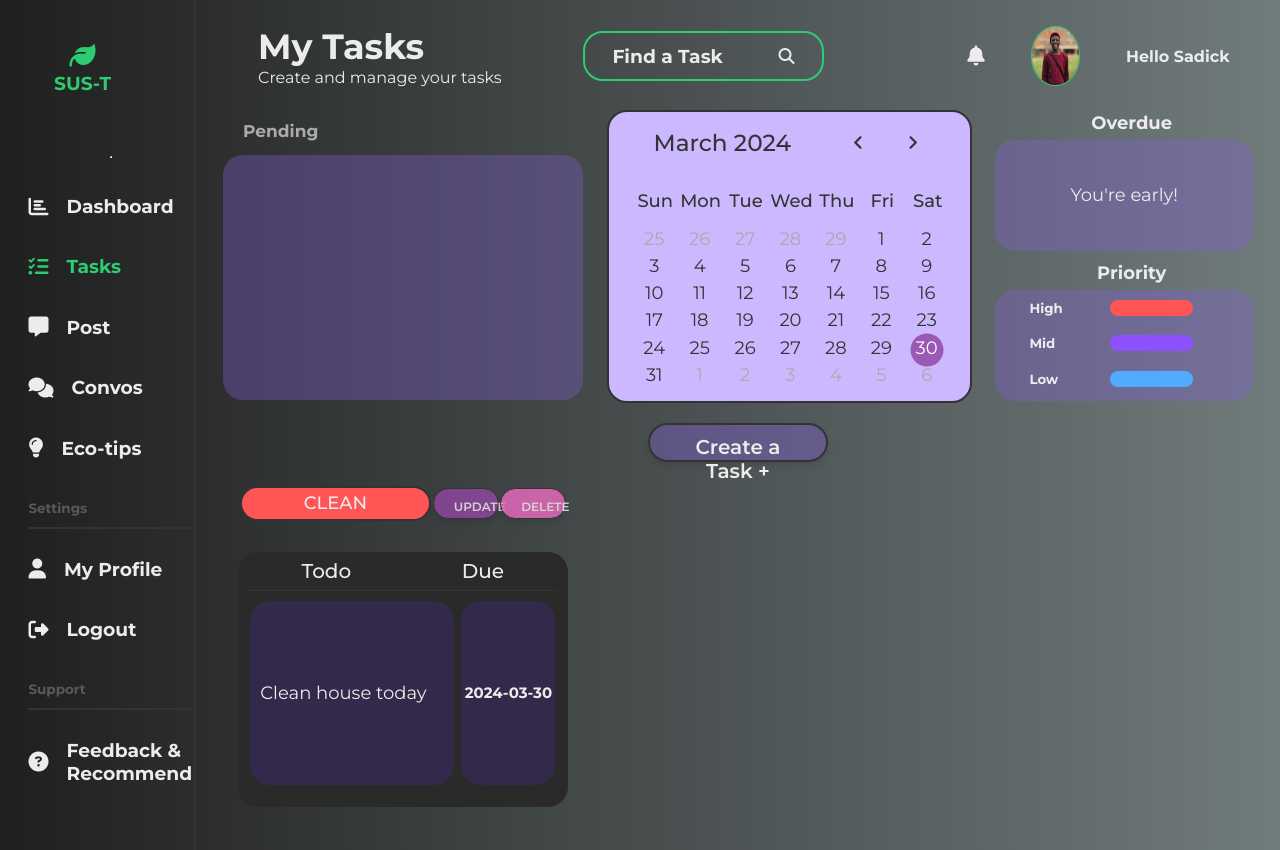
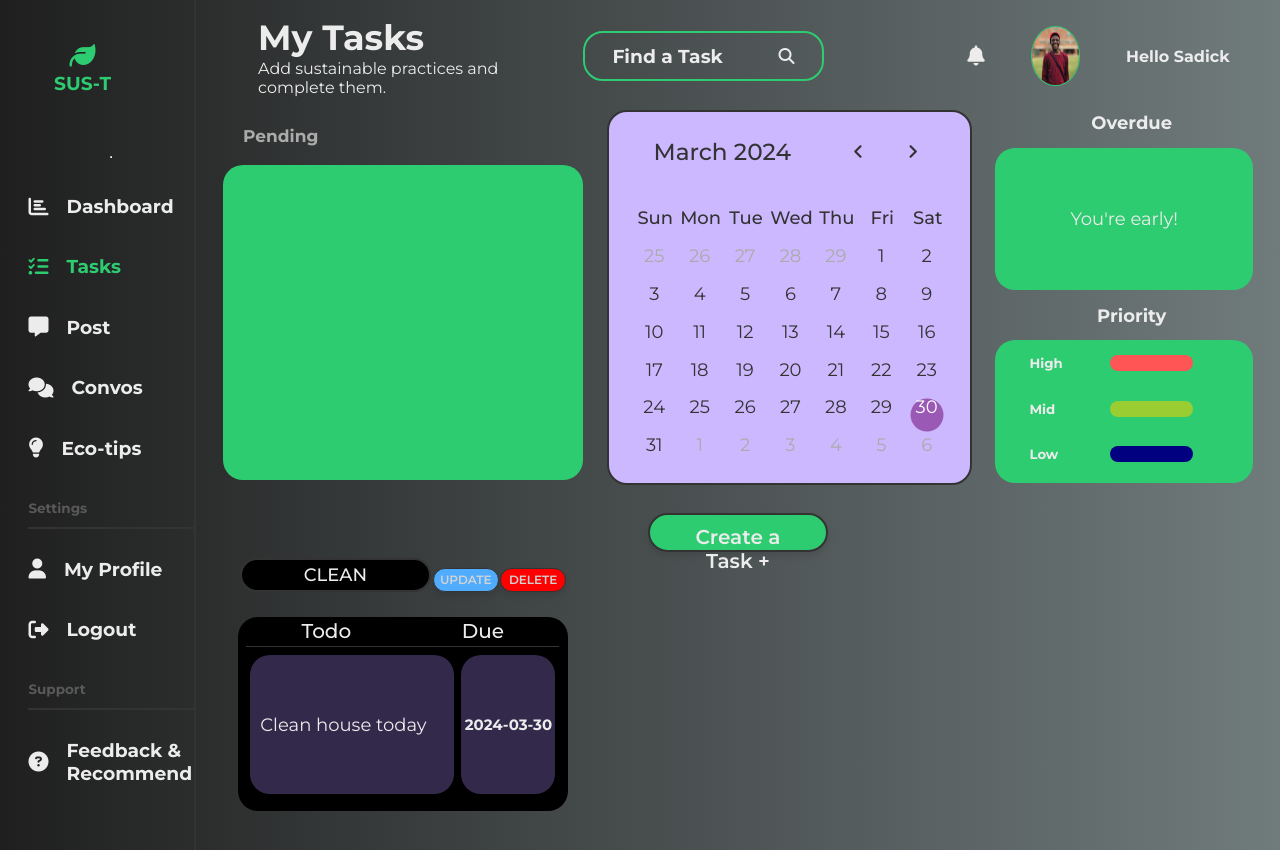
Before and after one commit to Sadickachuli/sus-tracker-app, a Flask app: page /tasks in a window 1280 px wide. Run offline with Flask 3, Linux system fonts and the light colour scheme; a user stored in the database is signed in; some libraries are stand-ins or nearby versions.

Commit message:
add-touches

```diff
--- a/SUS-main/flaskapp/Templates/create_post.html
+++ b/SUS-main/flaskapp/Templates/create_post.html
@@ -3,12 +3,8 @@
 <title>Posts</title>
 {% endblock title %}
 
-{% block styles %}
-{{ super() }} <!-- Include any stylesheets from the parent template -->
-<link rel="stylesheet" href="https://stackpath.bootstrapcdn.com/bootstrap/4.5.2/css/bootstrap.min.css">
-{% endblock styles %}
+{% block mainheader %}
 
-{% block mainheader %}
 <div class="content-section">
     <form method="POST" action="">
         {{ form.hidden_tag() }}
--- a/SUS-main/flaskapp/Templates/layout.html
+++ b/SUS-main/flaskapp/Templates/layout.html
@@ -19,6 +19,10 @@
     <link
       rel="stylesheet"
       href="{{ url_for('static', filename='styles/tasks.css') }}"
+    />
+    <link
+      rel="stylesheet"
+      href="{{ url_for('static', filename='styles/create_post.css') }}"
     />
     <link
       rel="stylesheet"
--- a/SUS-main/flaskapp/Templates/profile.html
+++ b/SUS-main/flaskapp/Templates/profile.html
@@ -7,7 +7,6 @@
   <div class="profile-header">
     <div class="profile-title">
       <h2>My Profile</h2>
-      <p>See and update you personal information</p>
     </div>
     <div class="profile-pic">
       <i class="fa-solid fa-bell"></i>
@@ -50,7 +49,6 @@
           <div class="update-button">{{ form.submit(class="submit") }}</div>
         </form>
       </div>
-      <div class="user-teams"></div>
     </div>
   </div>
   <!-- Flash Messages -->
--- a/SUS-main/flaskapp/Templates/support.html
+++ b/SUS-main/flaskapp/Templates/support.html
@@ -10,7 +10,6 @@
     <div class="title-search">
       <div class="dash-title">
         <h2>Help & Support</h2>
-        <p>Any questions? Please Ask</p>
       </div>
       <div class="search-bar">
         <h3>search</h3>
@@ -19,7 +18,6 @@
     </div>
 
     <div class="profile-pic">
-      <i class="fa-solid fa-comments"></i>
       <i class="fa-solid fa-bell"></i>
       <img src="{{ image_file }}" alt="profile picture" />
       <h4>Hello {{ current_user.username }}</h4>
@@ -30,7 +28,7 @@
   <div class="supp-body">
     <div class="container">
         <h1>Help and Support</h1>
-        <p>If you need assistance, please feel free to contact us by email at <a href="mailto:m.achuli@alustudent.com">sus-t@help.org</a>.</p>
+        <p>Please give your feedback or make any inquiries through this email: <a href="mailto:m.achuli@alustudent.com">sus-t@help.org</a>.</p>
         <button id="expandButton" onclick="expandButton()">Email Us</button>
         <div id="contactForm" class="hidden">
             <form action="mailto:dokonkwo19@gmail.com" method="post" enctype="text/plain">
--- a/SUS-main/flaskapp/Templates/tasks.html
+++ b/SUS-main/flaskapp/Templates/tasks.html
@@ -8,7 +8,7 @@
     <div class="title-search">
       <div class="tasks-title">
         <h2>My Tasks</h2>
-        <p>Create and manage your tasks</p>
+        <p>Add sustainable practices and complete them.</p>
       </div>
       <div class="search-bar">
         <h3>Find a Task</h3>
--- a/SUS-main/flaskapp/routes.py
+++ b/SUS-main/flaskapp/routes.py
@@ -60,7 +60,7 @@ def update_task(task_id):
         task.date_due = form.date_due.data
         task.priority = form.priority.data
         db.session.commit()
-        flash('Your post has been updated!', 'success')
+        flash('Your Task has been updated!', 'success')
         return redirect(url_for('tasks'))
     elif request.method == 'GET':
         form.title.data = task.title
--- a/SUS-main/flaskapp/static/styles/dashboard.css
+++ b/SUS-main/flaskapp/static/styles/dashboard.css
@@ -313,7 +313,7 @@ main {
   justify-content: center;
   width: 40%;
   height: 50%;
-  background: #FF5555;
+  background: black;
   font-size: 18px;
   font-weight: 600;
   border-radius: 20px;
--- a/SUS-main/flaskapp/static/styles/support.css
+++ b/SUS-main/flaskapp/static/styles/support.css
@@ -3,7 +3,7 @@
     width: 95%;
     height: 70%;
     border-radius: 20px;
-    background: #815fd657;
+    background: black;
 
 }
 
@@ -22,7 +22,7 @@
 button {
     padding: 10px 20px;
     font-size: 16px;
-    background: #805fd6;
+    background: #2ECC71;
     color: #fff;
     border: none;
     cursor: pointer;
--- a/SUS-main/flaskapp/static/styles/tasks.css
+++ b/SUS-main/flaskapp/static/styles/tasks.css
@@ -86,7 +86,7 @@ main {
   flex-direction: row;
   justify-content: space-between;
   align-items: center;
-  height: 40%;
+  height: 60%;
   /* border: 2px solid #333;
   border-radius: 20px; */
 }
@@ -120,7 +120,7 @@ main {
   width: 100%;
   height: 85%;
   border-radius: 20px;
-  background: #815fd657;
+  background: #2ECC71;
   margin: 0;
 }
 
@@ -150,7 +150,7 @@ main {
   width: 100%;
   height: 80%;
   border-radius: 20px;
-  background: #815fd657;
+  background: #2ECC71;
   align-items: center;
   justify-content: center;
   font-size: 18px;
@@ -178,7 +178,7 @@ main {
   width: 100%;
   height: 80%;
   border-radius: 20px;
-  background: #815fd657;
+  background: #2ECC71;
 }
 
 .code {
@@ -203,10 +203,10 @@ main {
   background: #FF5555;
 }
 .purple2 {
-  background: #8C52FE;
+  background: yellowgreen;
 }
 .purple3 {
-  background: #50ACFE;
+  background: navy;
 }
 
 /* Tasks Bottom Row */
@@ -225,6 +225,7 @@ main {
 .create-task {
   width: 97%;
   height: 39px;
+  margin-top: 30px;
   border-radius: 20px;
   display: flex;
   flex-direction: row;
@@ -299,13 +300,14 @@ main {
 }
 
 .task-title-high {
-  background: #FF5555;
+  background: black;
   display: flex;
   flex-direction: row;
   justify-content: center;
   align-items: center;
   width: 57%;
-  height: 80%;
+  height: 30px;
+  margin-bottom: 10px;
   border: 2px solid #333;
   border-radius: 20px;
   font-size: 18px;
@@ -329,13 +331,17 @@ main {
 
 /* UPDATE BUTTON */
 .title-update a button {
+  display: flex;
+  flex-direction: row;
+  justify-content: center;
+  align-items: center;
   width: 100%;
   height: 100%;
   border: 0;
   border-radius: 20px;
   font-size: 12px;
   font-weight: 600;
-  background: rgba(223, 77, 252, 0.418);
+  background: #50ACFE;
   border: 1px solid #333;
   color: #d3d3d4;
   cursor: pointer;
@@ -356,13 +362,17 @@ main {
 }
 
 .delete {
+  display: flex;
+  flex-direction: row;
+  justify-content: center;
+  align-items: center;
   width: 20%;
   height: 80%;
   border: 0;
   border-radius: 20px;
   font-size: 12px;
   font-weight: 600;
-  background: #fa6dcbbe;
+  background: red;
   border: 1px solid #333;
   color: #d3d3d4;
   cursor: pointer;
@@ -379,7 +389,7 @@ main {
 .desc-due-comp {
   width: 100%;
   height: 79%;
-  background: #2a2a2a;
+  background: black;
   border-radius: 20px;
   display: flex;
   flex-direction: column;
@@ -395,7 +405,7 @@ main {
   border: 0;
   border-radius: 20px;
   color: #ececec;
-  background: #815fd663;
+  background:  #2ECC71;
   border: 2px solid #333;
   cursor: pointer;
 }
```
Also changed, not shown: SUS-main/flaskapp/Templates/convo.html (+4 -10 lines), SUS-main/flaskapp/Templates/post.html (+13 -19 lines), SUS-main/flaskapp/static/styles/convo.css (+17 -10 lines), SUS-main/flaskapp/static/styles/create_post.css (added, +75 -0 lines), SUS-main/instance/site.db.
